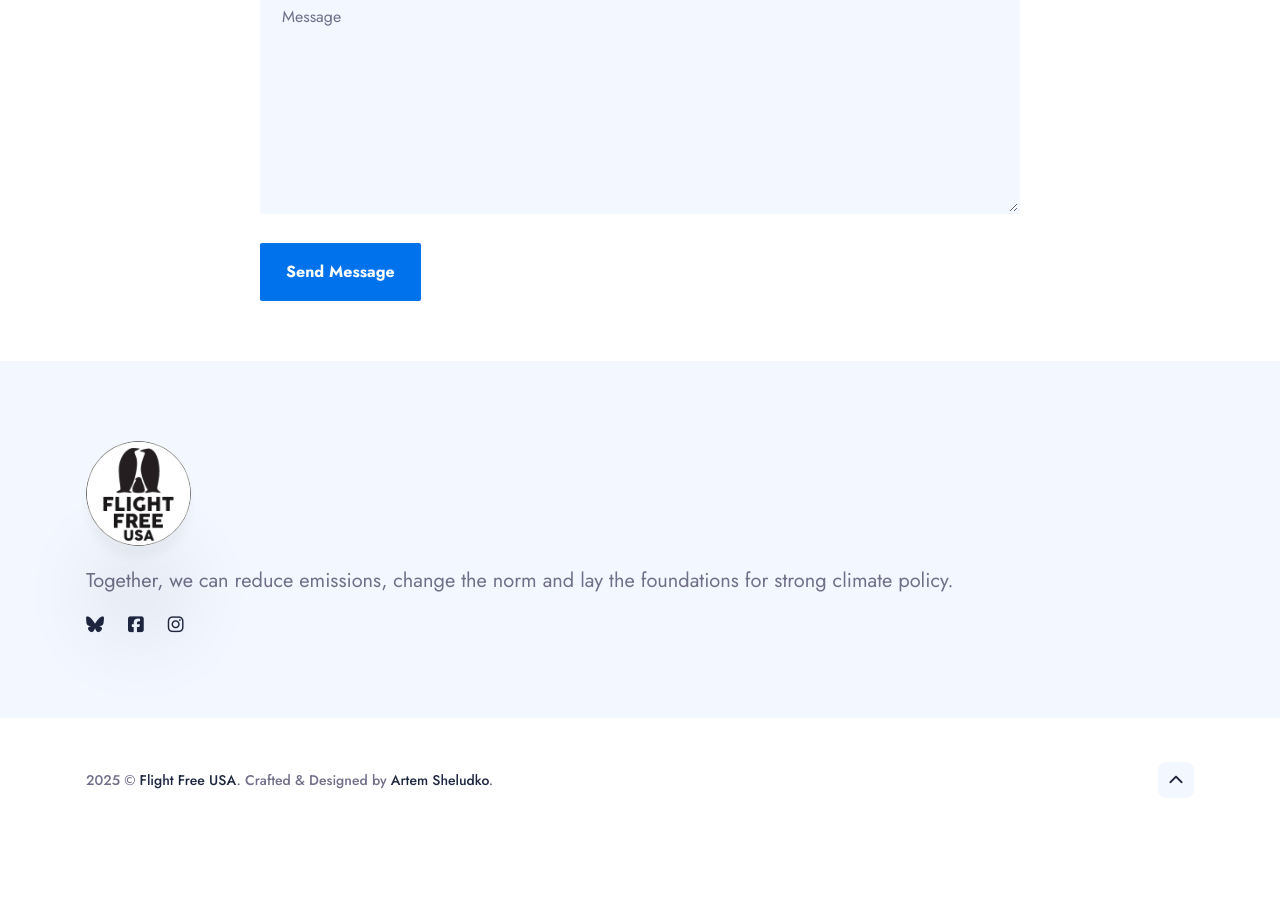
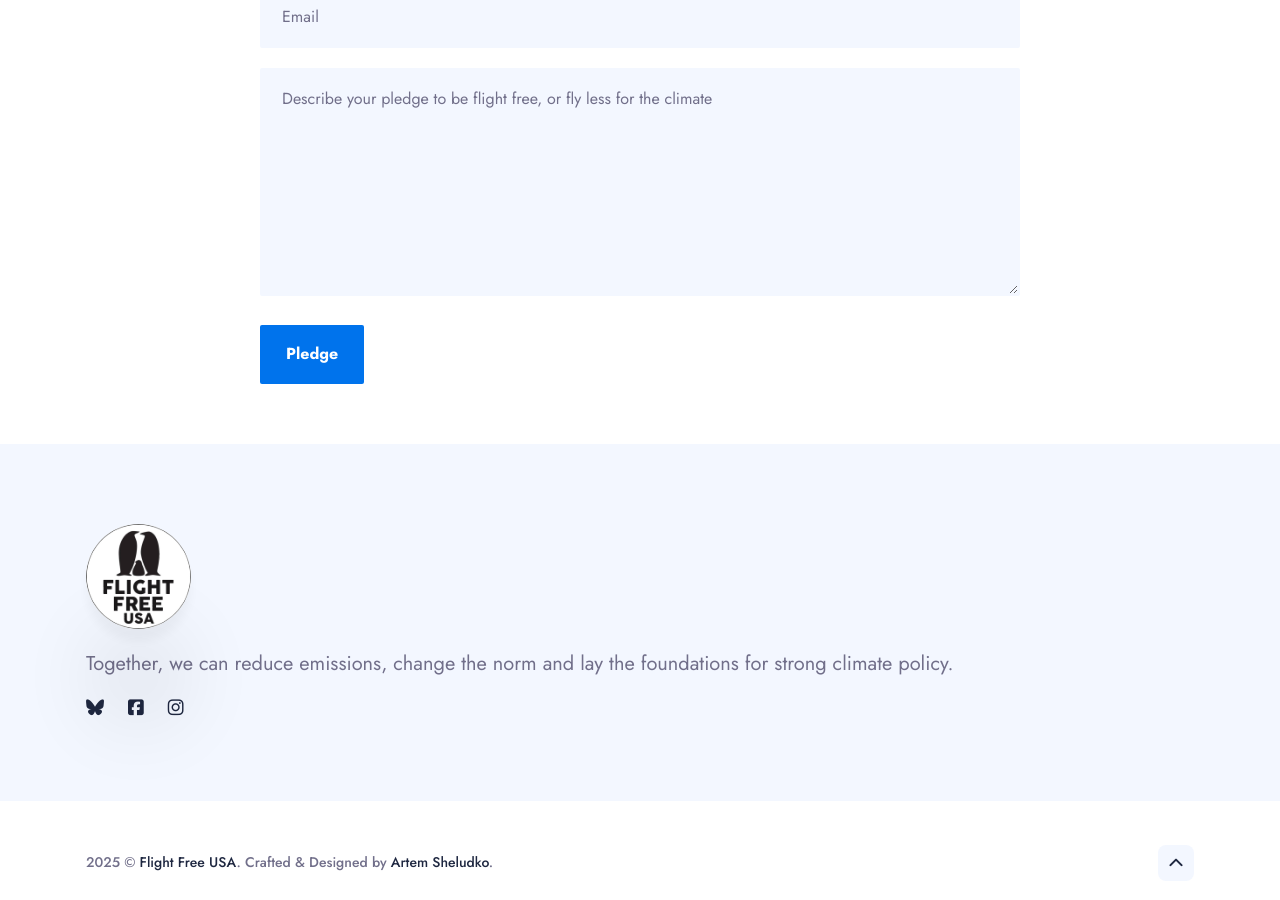
Before and after one commit to lots-of-things/flight-free-site, a Jekyll site: the page built from _pages/pledge.html, in a window 1280 px wide and 900 px high, scrolled down 592 px. Built offline with Jekyll 4.4.1, drawn with Linux system fonts in a browser that asks for light colours; before the commit the page ends 1434 px from its top, so only the background shows below that.

Commit message:
Update pledge.html

```diff
--- a/_pages/pledge.html
+++ b/_pages/pledge.html
@@ -10,10 +10,14 @@
       <p class="page-description">{{ site.data.settings.contact.description }}</p>
     {% endif %}
   </div>
-  <form class="form" action="{% if site.data.settings.contact.form_id %}https://formspree.io/f/{{https://formspree.io}}{% else %}#{% endif %}" method="POST">
+  <form class="form" action="{% if site.data.settings.contact.form_id %}https://formspree.io/f/meorepgn{% else %}#{% endif %}" method="POST">
     <div class="form__group">
       <label class="form__label screen-reader-text" for="form-name">Your Name</label>
       <input class="form__input" id="form-name" type="text" name="name" placeholder="Name" required>
+    </div>
+    <div class="form__group">
+      <label class="form__label screen-reader-text" for="form-name">State</label>
+      <input class="form__input" id="form-state" type="text" name="state" placeholder="State" required>
     </div>
     <div class="form__group">
       <label class="form__label screen-reader-text" for="form-email">Your Email</label>
@@ -21,10 +25,10 @@
     </div>
     <div class="form__group">
       <label class="form__label screen-reader-text" for="form-text"> Describe your pledge to be flight free, or fly less for the climate </label>
-      <textarea class="form__input" id="form-text" name="text" rows="10" placeholder="Message" required></textarea>
+      <textarea class="form__input" id="form-text" name="text" rows="10" placeholder="Describe your pledge to be flight free, or fly less for the climate" required></textarea>
     </div>
     <div class="form__group">
-      <button class="button button--primary" type="submit">Send Message</button>
+      <button class="button button--primary" type="submit">Pledge</button>
     </div>
   </form>
 </div>
```
